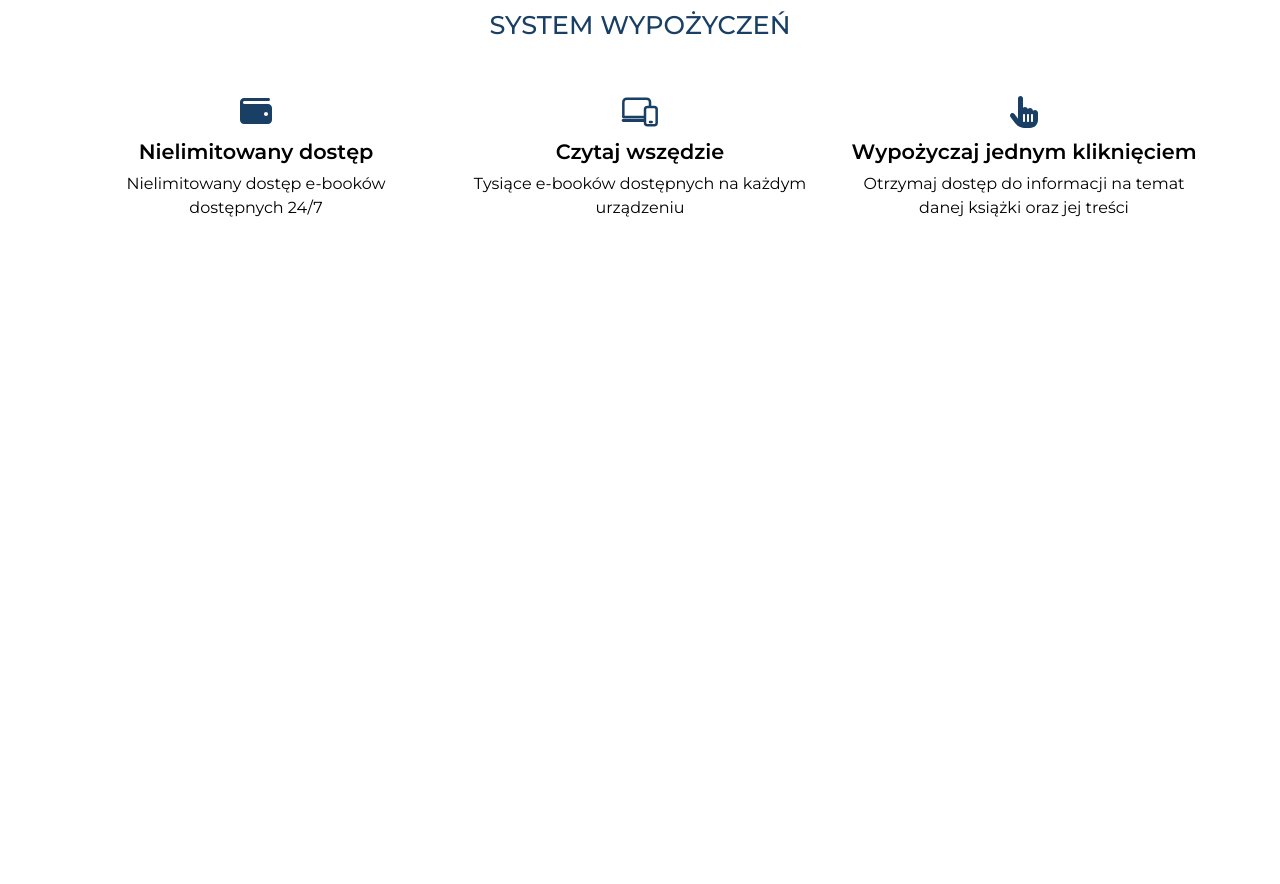
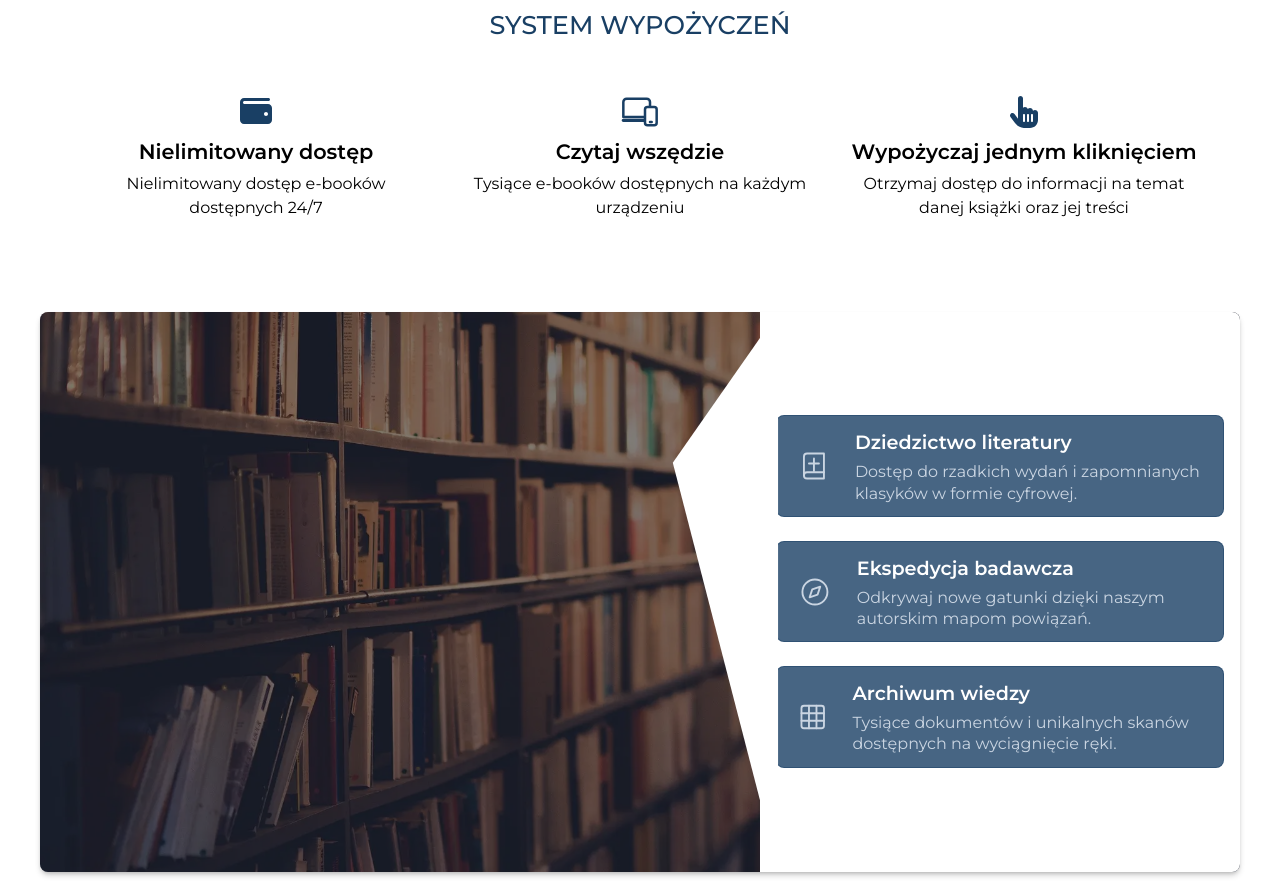
Before and after one commit to TomekWojak/Virtual-library, a website with bundled scripts: page index.html in a window 1280 px wide. Shown: the part 906-1790 px from the top of the page. Before the commit the page ends 1206 px from the top, so only its background shows below. Built offline with nearby package versions, Linux system fonts and the light colour scheme; a web font is replaced by a local one.

Commit message:
added sections to landing page

```diff
--- a/index.html
+++ b/index.html
@@ -17,12 +17,14 @@
 <body>
     <div class="sticky top-0 bg-white shadow-md z-1000">
         <div class="container px-5 py-3 xl:px-10 mx-auto flex items-center justify-between">
-            <a href="/" class="flex items-center text-lg">
+            <div class="logo md:grow">
+                <a href="/" class="flex items-center text-lg w-fit">
                     <img width="40" height="40" src="./src/img/book-bookmark-solid-full.svg"
                         alt="Logo wirtualnej biblioteki Archetyp" class="lg:w-12">
                     <span class="font-logo text-(--accent) lg:text-xl">Archetyp</span>
                 </a>
-            <nav>
+            </div>
+            <nav class="md:grow">
                 <button class="relative mobile-btn w-8 h-8 cursor-pointer md:hidden">
                     <span
                         class="line line-top absolute top-2 left-0 rounded-md bg-(--accent) w-1/2 h-0.75 transition-[width] duration-500 ease-[cubic-bezier(0.68,-0.55,0.27,1.55)]"></span>
@@ -46,14 +48,14 @@
                         class="register-btn flex items-center justify-center gap-2 font-semibold text-white bg-(--accent) rounded-md w-full py-2 min-h-11 px-4 cursor-pointer text-md">Załóż
                         konto <img width="20" src="./src/img/user-regular-full.svg" alt=""></button>
                 </div>
-                <div class="navbar-desktop hidden md:flex gap-3">
-                    <ul
-                        class="flex items-center gap-3 text-(--accent) lg:mr-20 lg:gap-5 xl:mr-50 2xl:mr-70 2xl:text-lg 2xl:gap-10">
+                <div class="navbar-desktop hidden md:flex md:justify-between gap-3">
+                    <ul class="flex items-center gap-3 text-(--accent)  lg:gap-5 2xl:text-lg 2xl:gap-10">
                         <li><a href="#about" class="hover:text-black transition-colors">O
                                 nas</a></li>
                         <li><a href="/" class="hover:text-black transition-colors">Wypożyczalnia</a></li>
                         <li><a href="#bestsellers" class="hover:text-black transition-colors">Bestsellery</a></li>
                     </ul>
+                    <div class="login-btns flex gap-3">
                         <button
                             class="login-btn group flex items-center justify-center gap-2 font-semibold border border-(--accent) rounded-md py-2 px-4 min-h-10 cursor-pointer text-sm text-(--accent) transition-colors hover:bg-(--accent) hover:text-white duration-400">Zaloguj
                             się <svg width="20" xmlns="http://www.w3.org/2000/svg" viewBox="0 0 640 640" fill="#193f64"
@@ -68,6 +70,7 @@
                                 <path
                                     d="M240 192C240 147.8 275.8 112 320 112C364.2 112 400 147.8 400 192C400 236.2 364.2 272 320 272C275.8 272 240 236.2 240 192zM448 192C448 121.3 390.7 64 320 64C249.3 64 192 121.3 192 192C192 262.7 249.3 320 320 320C390.7 320 448 262.7 448 192zM144 544C144 473.3 201.3 416 272 416L368 416C438.7 416 496 473.3 496 544L496 552C496 565.3 506.7 576 520 576C533.3 576 544 565.3 544 552L544 544C544 446.8 465.2 368 368 368L272 368C174.8 368 96 446.8 96 544L96 552C96 565.3 106.7 576 120 576C133.3 576 144 565.3 144 552L144 544z" />
                             </svg></button>
+                    </div>
                 </div>
             </nav>
         </div>
@@ -123,6 +126,87 @@
                 </div>
             </div>
         </section>
+        <section class="md:px-5 md:py-3 xl:px-10">
+            <div
+                class="library-box relative before:content-[''] before:inset-0 before:absolute before:bg-black/50 before:w-full before:h-full container mx-auto sm:rounded-lg md:h-140 overflow-hidden shadow-md shadow-black/20">
+                <picture>
+                    <source srcset="./src/img/library-desktop.webp" media="(width >= 768px)" />
+                    <img class="w-full h-full object-cover" src="./src/img/library-mobile.webp" alt="" />
+                </picture>
+                <div
+                    class="library-section-bg h-full absolute w-full p-4 py-10 bg-transparent md:bg-white bottom-0 left-0 md:h-full md:w-[40%] md:left-[unset] md:right-0">
+                    <div
+                        class="library-section-shape-desktop h-full w-full absolute top-0 -translate-x-[99.5%] bg-white hidden md:block">
+                    </div>
+                    <div class="bricks flex flex-col gap-3 sm:gap-6 justify-center h-full">
+                        <div
+                            class="brick flex items-center gap-4 p-3 bg-(--accent)/80 border border-(--accent)/50 text-white rounded-lg">
+                            <svg class="md:w-20" width="30" height="30" viewBox="0 0 24 24" fill="none" stroke="#cad5e2"
+                                stroke-width="1.5" stroke-linecap="round" stroke-linejoin="round">
+                                <path d="M4 19.5A2.5 2.5 0 0 1 6.5 17H20" />
+                                <path d="M6.5 2H20v20H6.5A2.5 2.5 0 0 1 4 19.5v-15A2.5 2.5 0 0 1 6.5 2z" />
+                                <path d="M12 6v10" />
+                                <path d="M8 10h8" />
+                            </svg>
+
+                            <div class="brick-content flex flex-col gap-1">
+                                <p class="font-semibold text-[clamp(0.7rem,calc(0.5rem+1vw),1.2rem)]">Dziedzictwo
+                                    literatury</p>
+                                <p class="text-xs text-slate-300 text-[clamp(0.4rem,calc(0.4rem+1vw),1rem)]">Dostęp do
+                                    rzadkich wydań i zapomnianych klasyków w
+                                    formie cyfrowej.
+                                </p>
+                            </div>
+                        </div>
+
+                        <div
+                            class="brick flex items-center gap-4 p-3 bg-(--accent)/80 border border-(--accent)/50 text-white rounded-lg">
+                            <svg class="md:w-20" width="30" height="30" viewBox="0 0 24 24" fill="none" stroke="#cad5e2"
+                                stroke-width="1.5" stroke-linecap="round" stroke-linejoin="round">
+                                <circle cx="12" cy="12" r="10" />
+                                <polygon points="16.24 7.76 14.12 14.12 7.76 16.24 9.88 9.88 16.24 7.76" />
+                            </svg>
+
+
+                            <div class="brick-content flex flex-col gap-1">
+                                <p class="font-semibold text-[clamp(0.7rem,calc(0.5rem+1vw),1.2rem)]">Ekspedycja
+                                    badawcza
+                                </p>
+                                <p class="text-xs text-slate-300 text-[clamp(0.4rem,calc(0.4rem+1vw),1rem)]">Odkrywaj
+                                    nowe
+                                    gatunki dzięki naszym autorskim mapom
+                                    powiązań.
+                                </p>
+                            </div>
+
+                        </div>
+                        <div
+                            class="brick flex items-center gap-4 p-3 bg-(--accent)/80 border border-(--accent)/50 text-white rounded-lg">
+                            <svg class="md:w-20" width="30" height="30" viewBox="0 0 24 24" fill="none" stroke="#cad5e2"
+                                stroke-width="1.5" stroke-linecap="round" stroke-linejoin="round">
+                                <rect x="3" y="3" width="18" height="18" rx="2" />
+                                <path d="M3 9h18" />
+                                <path d="M3 15h18" />
+                                <path d="M9 3v18" />
+                                <path d="M15 3v18" />
+                            </svg>
+
+
+
+                            <div class="brick-content flex flex-col gap-1">
+                                <p class="font-semibold text-[clamp(0.7rem,calc(0.5rem+1vw),1.2rem)]">Archiwum wiedzy
+                                </p>
+                                <p class="text-xs text-slate-300 text-[clamp(0.4rem,calc(0.4rem+1vw),1rem)]">
+                                    Tysiące
+                                    dokumentów i unikalnych skanów dostępnych na
+                                    wyciągnięcie ręki.
+                                </p>
+                            </div>
+                        </div>
+                    </div>
+                </div>
+            </div>
+        </section>
     </main>
 </body>
 
--- a/package.json
+++ b/package.json
@@ -1,9 +1,11 @@
 {
   "dependencies": {
     "@tailwindcss/cli": "^4.2.2",
+    "dotenv": "^17.4.2",
     "tailwind": "^4.0.0",
     "tailwindcss": "^4.2.2"
   },
+  "type": "module",
   "name": "Archetype project",
   "version": "1.0.0",
   "description": "",
@@ -15,6 +17,7 @@
   "author": "Tomasz Wojak",
   "license": "ISC",
   "devDependencies": {
+    "@types/node": "^25.6.0",
     "typescript": "^6.0.3"
   }
 }
--- a/src/input.css
+++ b/src/input.css
@@ -15,6 +15,10 @@ body {
 	padding: 3rem;
 	scroll-margin-top: 60px;
 }
+
+.library-section-shape-desktop {
+	clip-path: polygon(78% 27%, 100% 0, 100% 100%);
+}
 .landing-title {
 	text-align: center;
 	text-transform: uppercase;
--- a/src/ts/script.ts
+++ b/src/ts/script.ts
@@ -1,7 +1,10 @@
+import { API_KEY } from "./envjs.js";
+console.log(API_KEY);
 const burgerBtn = document.querySelector<HTMLElement>(".mobile-btn");
 const mobileNavbar = document.querySelector<HTMLElement>(".mobile-navbar");
 const closeNavbarBtn = document.querySelector(".hide-navbar-btn");
 const mobileLinks = document.querySelectorAll(".mobile-navbar li a");
+
 
 const handleMobileNavBar = () => {
 	mobileNavbar?.classList.toggle("delay-300");
```
Also changed, not shown: dist/output.css, dist/ts/script.js, src/img/gemini-svg.svg (added), src/img/library-desktop.webp (added), src/img/library-mobile.webp (added), 2 other files. Lines whose indentation alone changed are shown as unchanged.
